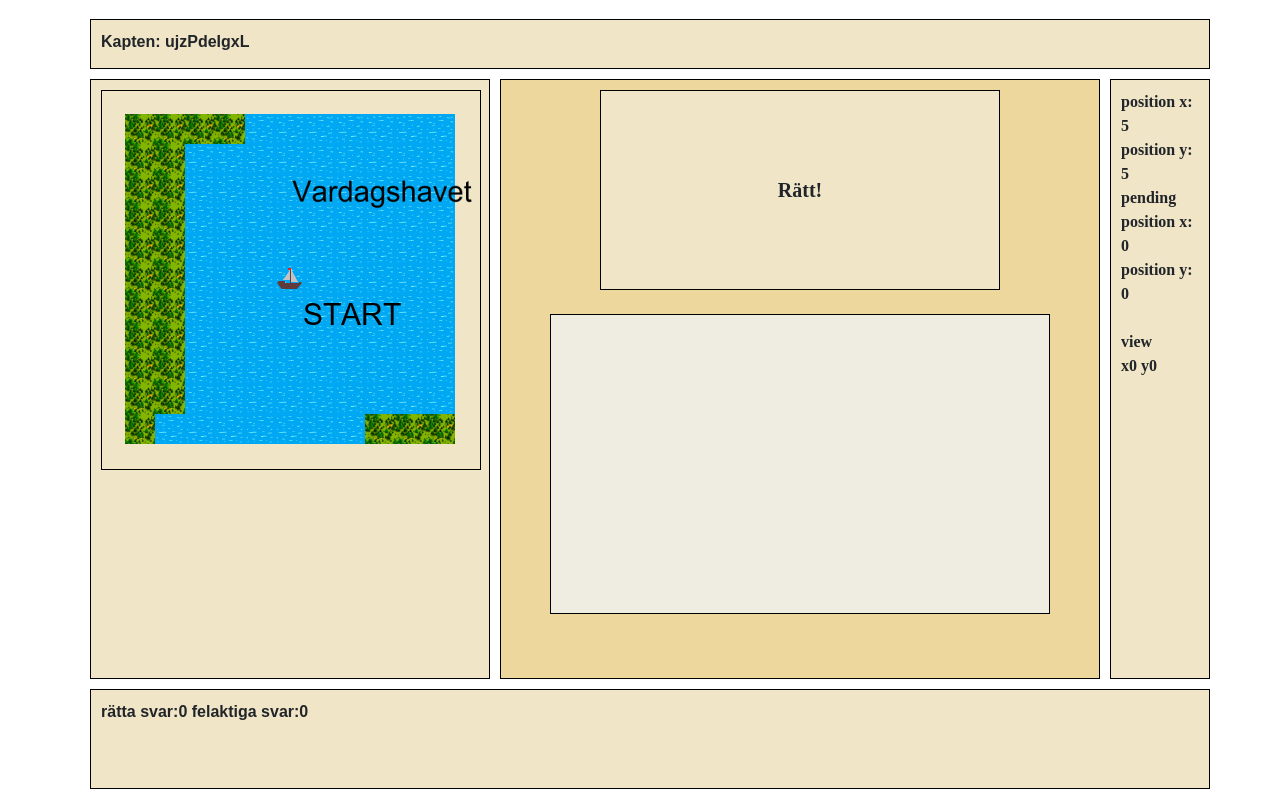
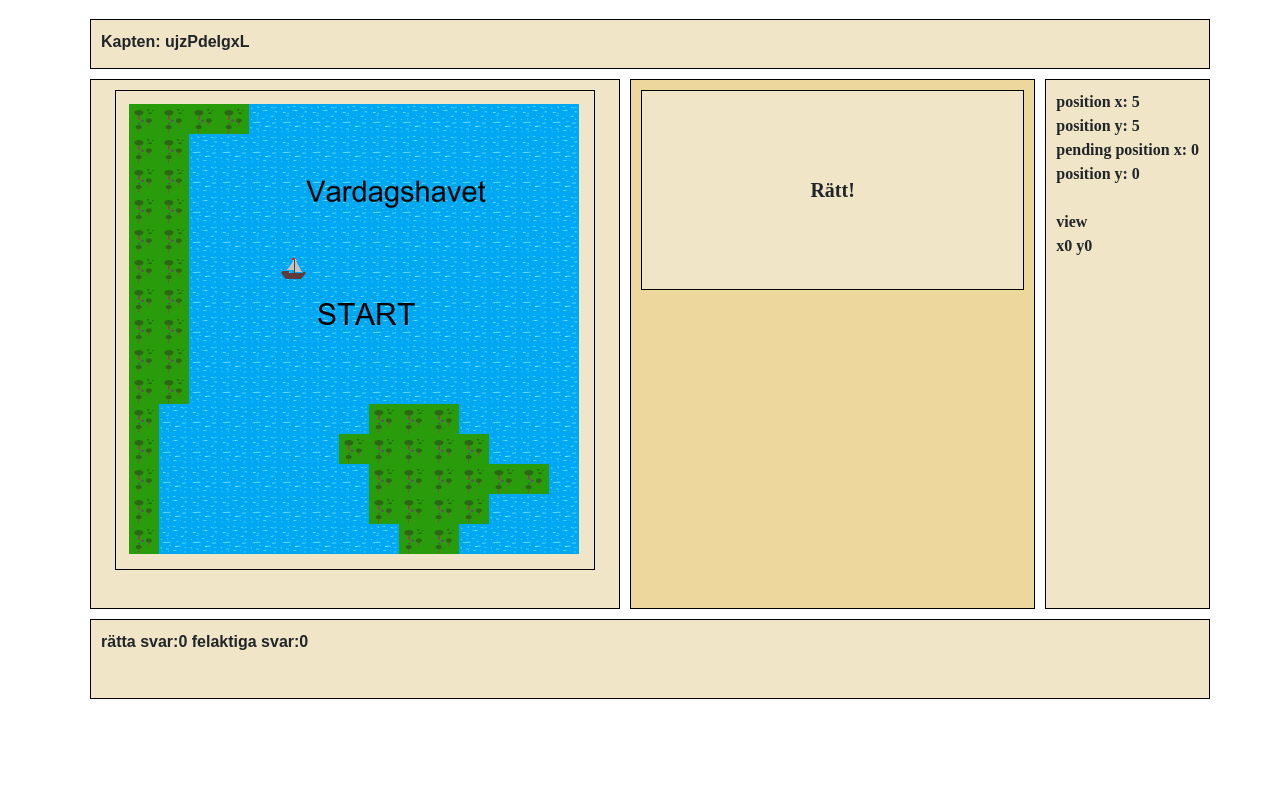
Before and after one commit to Omnistudent/havelock, a Django app: page / in a window 1280 px wide. Shown: the part 81-890 px from the top of the page. Run offline with Django 4.2, Linux system fonts and the light colour scheme; data comes from the database, SQL or seed files in the repository; both versions use the stored data as it was after the commit; data that the repository does not hold is empty.

Commit message:
map also has faster

```diff
--- a/event/templates/event/home.html
+++ b/event/templates/event/home.html
@@ -46,13 +49,14 @@ body{ margin: 0}
   font-weight: bold;
   font-size: 2; /* Set font-size to 0 to remove white space between elements */
   display: grid;
-  grid-template-columns:400px 600px 1fr;
-  grid-template-rows: 50px 600px 100px;
+  grid-template-columns:{{myrange_x|length|multiply:30|add:80 }}px 1fr;
+  grid-template-rows: 50px {{myrange_y|length|multiply:30|add:80 }}px 80px;
   gap: 10px;
   padding: 10px;
   box-sizing: border-box;
   position: relative;
   outline: none;
+
 }
 
 .container div {
@@ -63,7 +67,7 @@ body{ margin: 0}
 
 .answercontainer {
   font-size: 20px;
-  width: 400px;
+  /*width: 400px;*/
   height: 200px;
   font-family: "IM Fell DW Pica","EB Garamond", serif;
   font-weight: bold;
@@ -72,8 +76,7 @@ body{ margin: 0}
   box-sizing: border-box;
   position: relative;
   border: 1px solid #000000;
-  grid-template-columns:400px 600px 1fr;
-  grid-template-rows: 50px 600px 100px;
+
   display: flex;
   align-items: center;
   justify-content: center;
@@ -91,8 +95,8 @@ body{ margin: 0}
 
 .gridcontainer{
   font-size: 0;
-  width: 380px;
-  height: 380px;
+  width: {{myrange_x|length|multiply:30|add:30 }}px;
+  height: {{myrange_y|length|multiply:30|add:30 }}px;
   position: relative;
   border: 1px solid #000000;
   padding: 0px;
@@ -107,16 +112,20 @@ body{ margin: 0}
   grid-row-start: 2;
   grid-row-end: span 2;
   grid-column-start: 1;
-  height: 600px;
+  height: {{myrange_y|length|multiply:30|add:80 }}px;
+
+  width: {{myrange_x|length|multiply:30|add:50 }}px
 
   outline: 1px;
   border: 1px solid #000000;
+
   background-color: rgb(240, 229, 198);
+  align-items: center;
 }
 
 .content-small {
-  max-width: 500px;
-  height: 600px;
+  /*max-width: 300px;*/
+  /*height: 600px;*/
   font-family: "IM Fell DW Pica","EB Garamond", serif;
   border: 1px solid #000000;
   padding: 10px;
@@ -126,8 +135,8 @@ body{ margin: 0}
 }
 
 .content-question_answer {
-  width: 600px;
-  height: 600px;
+  /*width: 300px;*/
+  height: {{myrange_y|length|multiply:30|add:80 }}px;
   font-family: "IM Fell DW Pica","EB Garamond", serif;
   border: 1px solid #000000;
   padding: 10px;
@@ -170,7 +182,7 @@ body{ margin: 0}
   .land {
     width: 30px;
     height: 30px;
-    background-image: url("{{ STATIC_URL }}event/images/land2_50.png");
+    background-image: url("{{ STATIC_URL }}event/images/land1_50.png");
     background-repeat: no-repeat;
     background-size: contain;
     position: relative;
--- a/event/views.py
+++ b/event/views.py
@@ -69,8 +69,8 @@ def home(request):
         login(request, user)
 
     user=request.user
-    grid_size_x = 11
-    grid_size_y = 11
+    grid_size_x = 15
+    grid_size_y = 15
 
     myrange_x=range(user.userprofile.x,int(user.userprofile.x)+grid_size_x)
     myrange_y=range(user.userprofile.y,int(user.userprofile.y)+grid_size_y)
```
Also changed, not shown: other parts of event/templates/event/home.html (+23 -10 lines), db.sqlite3. Lines whose indentation alone changed are shown as unchanged.
